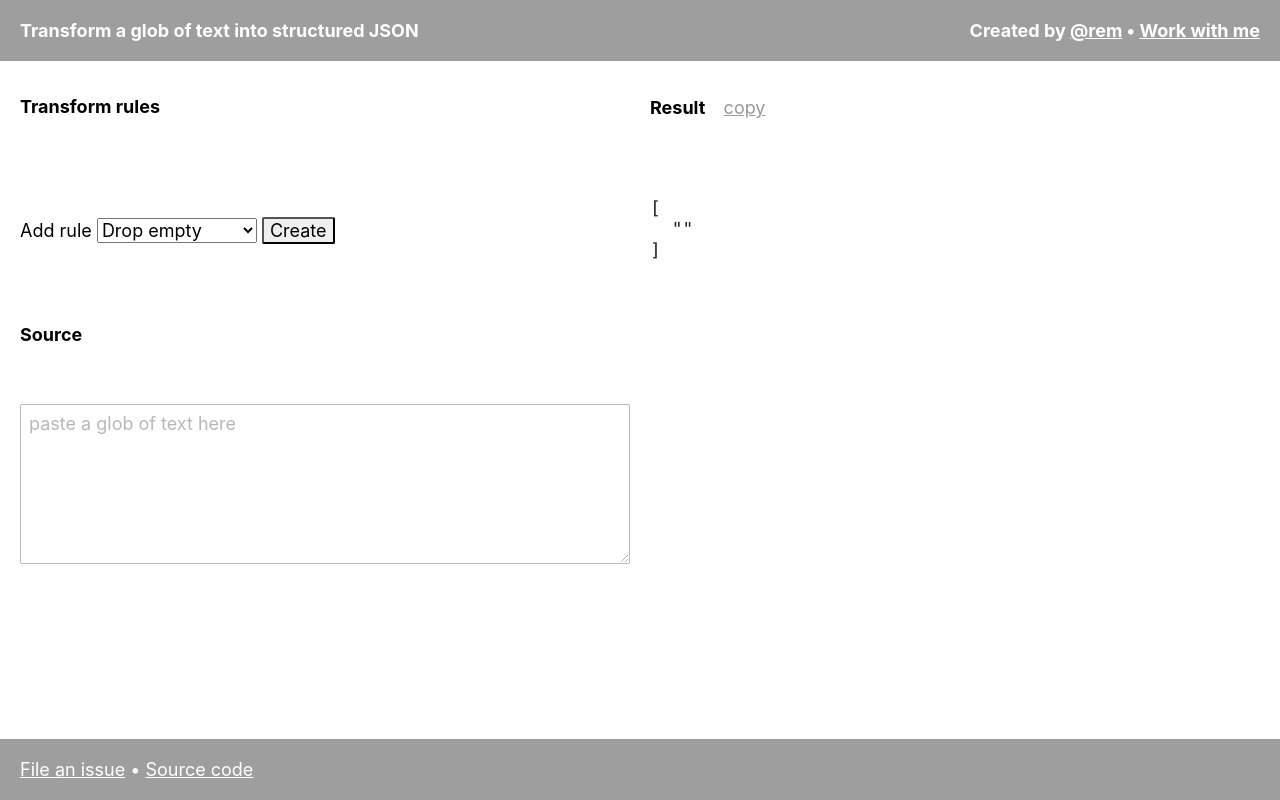
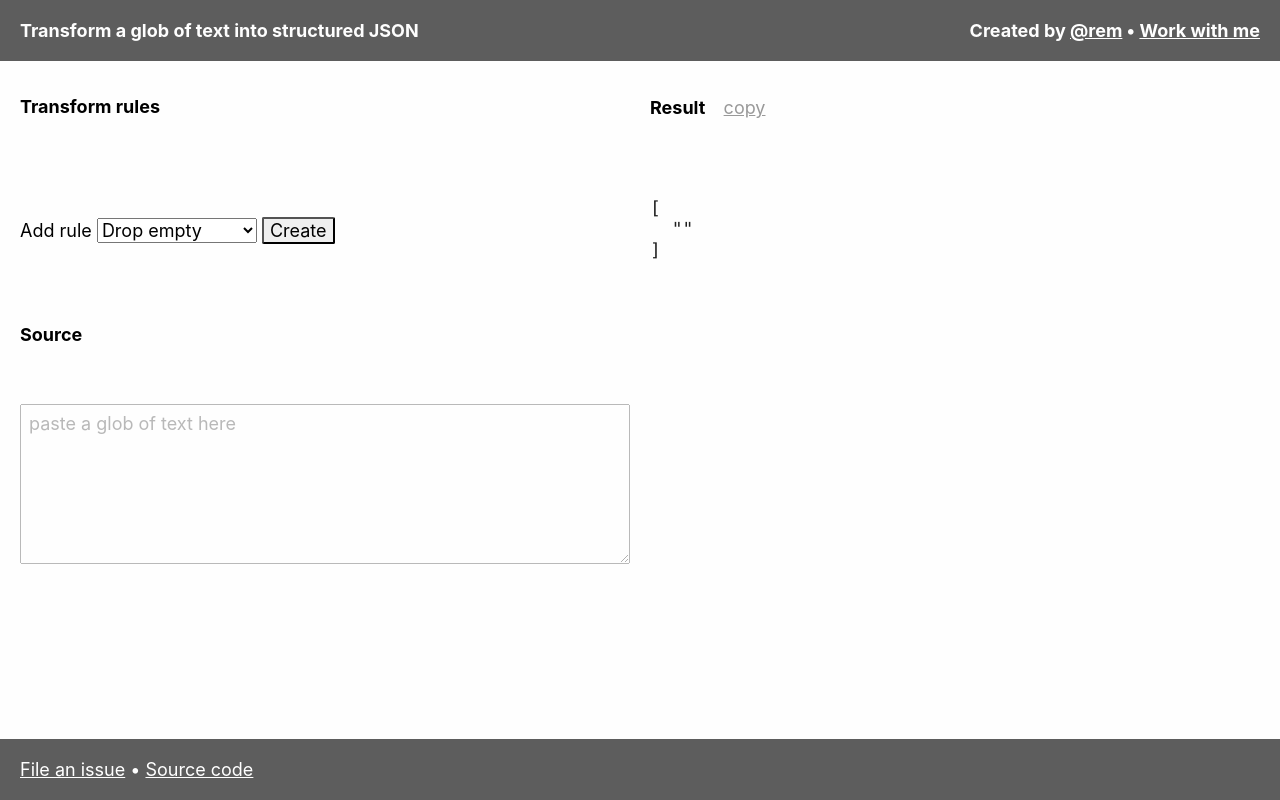
Before and after one commit to remy/transform, a website built with webpack: page src/index.html in a window 1280 px wide. Built offline with nearby package versions, Linux system fonts and the light colour scheme.

Commit message:
Update header/footer bg to be accessible
Just making it a bit darker

```diff
--- a/src/index.css
+++ b/src/index.css
@@ -141,7 +141,7 @@ header, footer {
   display: flex;
   justify-content: space-between;
   padding: 20px;
-  background: rgb(158, 158, 158);
+  background: #5D5D5D;
   font-weight: bold;
   color: #fefefe;
   margin-bottom: 20px;
```
